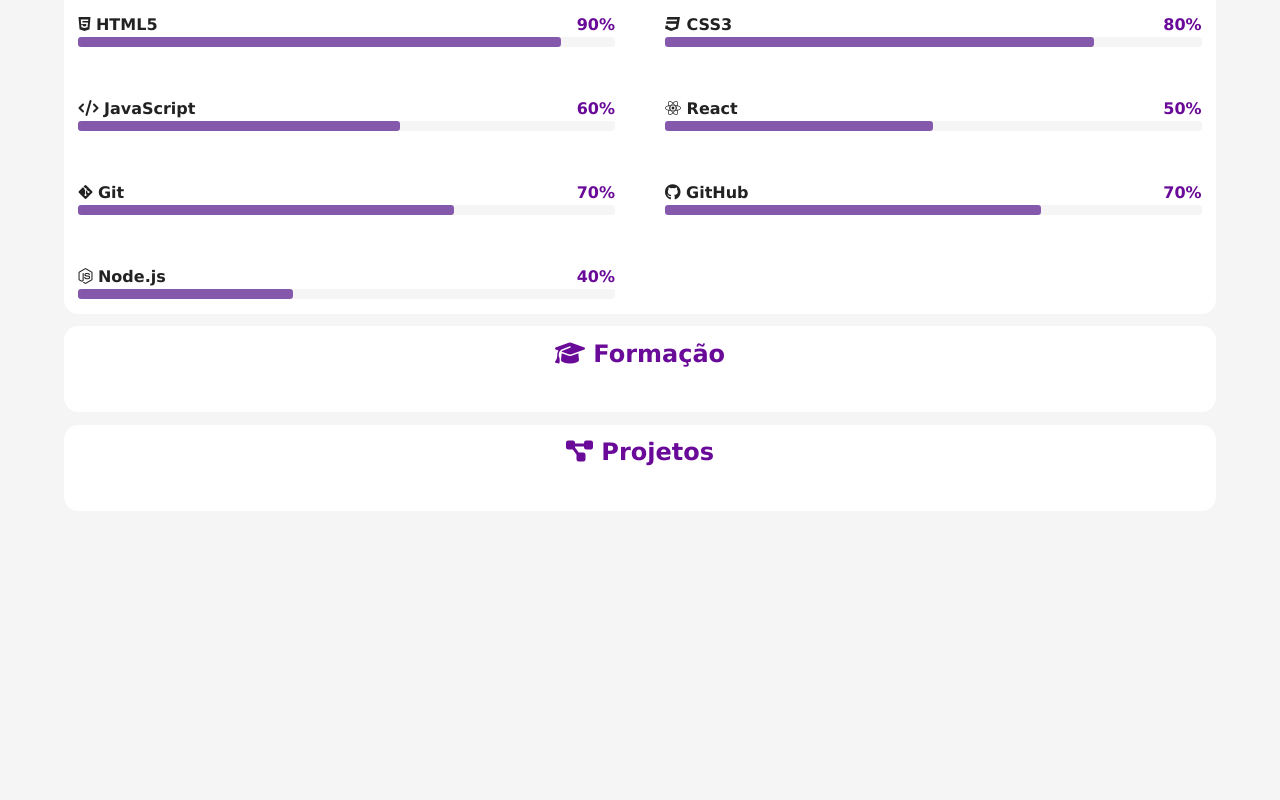
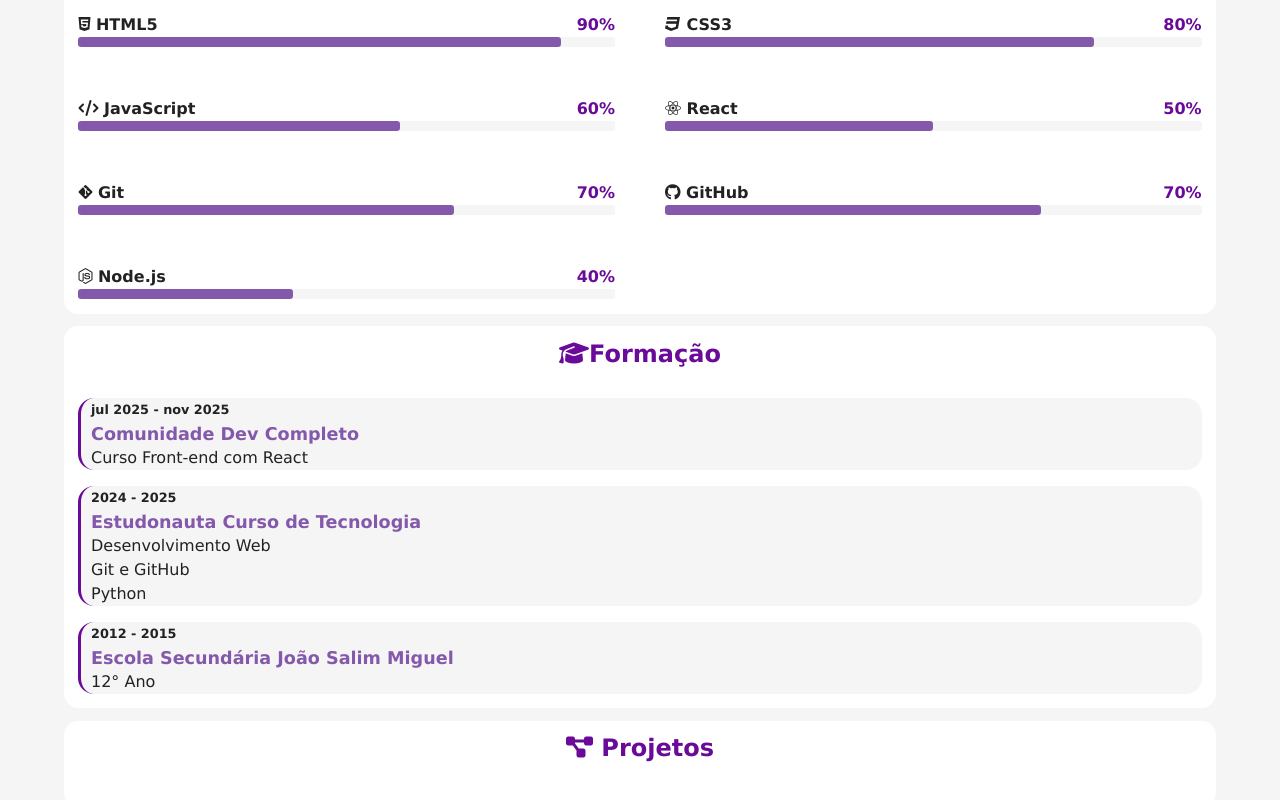
Before and after one commit to kellymourat/projeto-portfolio, a website: page index.html in a window 1280 px wide. Shown: the part 1387-2187 px from the top of the page. Before the commit the page ends 1911 px from the top, so only its background shows below. Drawn offline with Linux system fonts and the light colour scheme.

Commit message:
feat: add education section

```diff
--- a/index.html
+++ b/index.html
@@ -192,8 +192,28 @@
           </div>
         </article>
         <!-- fim article Skills -->
-        <article id="Formação">
-          <h2><i class="fa-solid fa-graduation-cap"></i> Formação</h2>
+        <article id="formacao">
+          <h2><i class="fa-solid fa-graduation-cap"></i>Formação</h2>
+          <div class="formacao-container">
+            <div class="curso">
+              <p class="periodo">2012 - 2015</p>
+              <h3 class="instituicao">Escola Secundária João Salim Miguel</h3>
+              <p class="titulacao">12° Ano</p>
+            </div>
+
+            <div class="curso">
+              <p class="periodo">2024 - 2025</p>
+              <h3 class="instituicao">Estudonauta Curso de Tecnologia</h3>
+              <p class="titulacao">Desenvolvimento Web</p>
+              <p class="titulacao">Git e GitHub</p>
+              <p class="titulacao">Python</p>
+            </div>
+            <div class="curso">
+              <p class="periodo">jul 2025 - nov 2025</p>
+              <h3 class="instituicao">Comunidade Dev Completo</h3>
+              <p class="titulacao">Curso Front-end com React</p>
+            </div>
+          </div>
         </article>
         <!-- Fim article Formação -->
         <article id="Projetos">
--- a/styles/style.css
+++ b/styles/style.css
@@ -116,6 +116,7 @@
   color: var(--destaque);
   margin-bottom: 2rem;
   text-align: center;
+  margin-bottom: 2rem;
 }
 
 .video-container {
@@ -175,6 +176,37 @@
   border-radius: 0.2rem;
 }
 
+.formacao-container {
+  display: flex;
+  flex-direction: column-reverse;
+  gap: 1rem;
+}
+
+.curso {
+  background-color: var(--fundo-principal);
+  border-radius: 1rem;
+  border-left: 0.2rem solid var(--destaque);
+  padding-left: 0.6rem;
+  transition: border-width 0.6s border-color 0.5s;
+}
+
+.curso:hover {
+  border-left-width: 0.9rem;
+  cursor: pointer;
+  border-color: var(--destaque-inverso);
+}
+
+.periodo{
+ font-size: 0.8em;
+ font-weight: bold;
+ color: var(--texto);
+}
+
+.instituicao {
+ color: var(--destaque-inverso);
+ font-size: 1.1em;
+}
+
 /* Responsividade: duas colunas a partir de 768px */
 @media screen and (min-width: 768px) {
   .skills-container {
```
